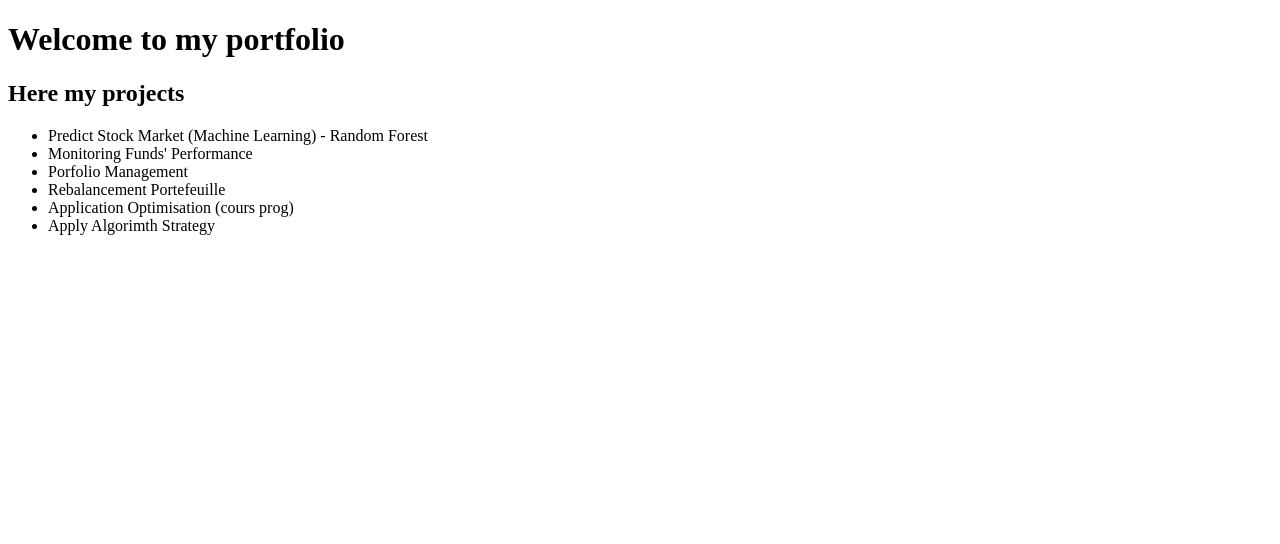
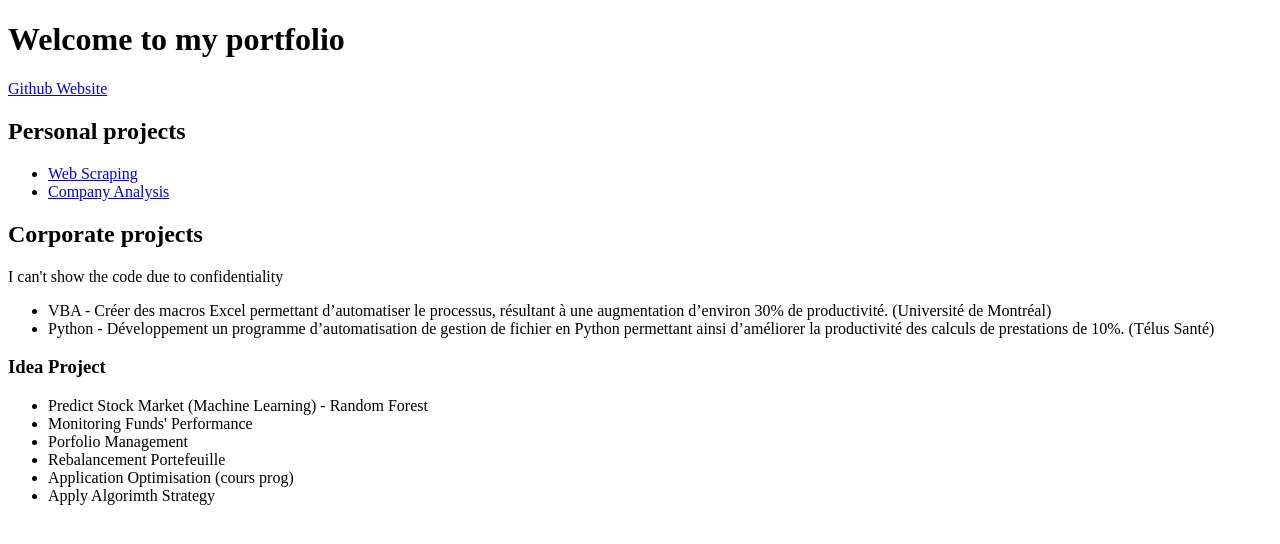
Before and after one commit to emiledrolet/portfolio, a Flask app: page / in a window 1280 px wide. Shown: the top 544 px of the page. Run offline with Flask 3, Linux system fonts and the light colour scheme.

Commit message:
Ajouter page pour projet

```diff
--- a/Project - Web Scraping/stock.py
+++ b/Project - Web Scraping/stock.py
@@ -3,10 +3,7 @@ from selenium.webdriver.common.by import By
 import pandas as pd
 
 
-# TODO Have one excel only, or can be an option
-
-# TODO Add the corresponding method for each parameter
-
+# TODO Conciliation between Project and Website
 # TODO Problem with consent(), put exception somehting like that. There is 2 cases.
 
 class Stock:
@@ -34,7 +31,6 @@ class Stock:
         self.openNewWindow()
         # self.consent()
 
-        # TODO Can do un for loop maybe. Need a list of each option or something like that
         if self.isIncomeStatement:
             self.getFinancialStatement("financials")
             self.openNewWindow()
--- /dev/null
+++ b/TODO.py
@@ -0,0 +1,2 @@
+# TODO Create good visual with bootstrap
+# TODO Ameliorer son code avec apprentissage (data algorithm)
--- a/main.py
+++ b/main.py
@@ -6,5 +6,15 @@ app = Flask(__name__)
 def home():
     return render_template("index.html")
 
+@app.route("/web_scraping")
+def web_scraping():
+    return render_template("web_scraping.html")
+
+@app.route("/company_analysis")
+def company_analysis():
+    return render_template("company_analysis.html")
+
+
+
 if __name__ == "__main__":
     app.run(debug=True)
--- /dev/null
+++ b/templates/Bug.py
@@ -0,0 +1 @@
+# TODO Reparer Excel display
--- a/templates/index.html
+++ b/templates/index.html
@@ -2,13 +2,29 @@
 <html lang="en">
 <head>
     <meta charset="UTF-8">
-    <title>Title</title>
+    <title>Portfolio</title>
 </head>
 <body>
     <h1>Welcome to my portfolio</h1>
 
-    <h2>Here my projects</h2>
+    <a href="https://github.com/emiledrolet/portfolio", target="_blank">Github Website</a>
 
+    <h2>Personal projects</h2>
+    <ul>
+        <li><a href={{url_for("web_scraping")}}>Web Scraping</a></li>
+        <li><a href={{url_for("company_analysis")}}>Company Analysis</a></li>
+    </ul>
+
+    <h2>Corporate projects</h2>
+    <p>I can't show the code due to confidentiality</p>
+    <ul>
+        <li>VBA - Créer des macros Excel permettant d’automatiser le processus, résultant à une augmentation
+            d’environ 30% de productivité. (Université de Montréal)</li>
+        <li>Python - Développement un programme d’automatisation de gestion de fichier en Python
+            permettant ainsi d’améliorer la productivité des calculs de prestations de 10%. (Télus Santé) </li>
+    </ul>
+
+    <h3>Idea Project</h3>
     <ul>
         <li>Predict Stock Market (Machine Learning) - Random Forest</li>
         <li>Monitoring Funds' Performance</li>
@@ -16,7 +32,8 @@
         <li>Rebalancement Portefeuille</li>
         <li>Application Optimisation (cours prog)</li>
         <li>Apply Algorimth Strategy</li>
+    </ul>
 
-    </ul>
+
 </body>
 </html>
```
Also changed, not shown: K.py (added, +7 -0 lines), templates/company_analysis.html (added, +26 -0 lines), templates/web_scraping.html (added, +17 -0 lines), 5 other files.
